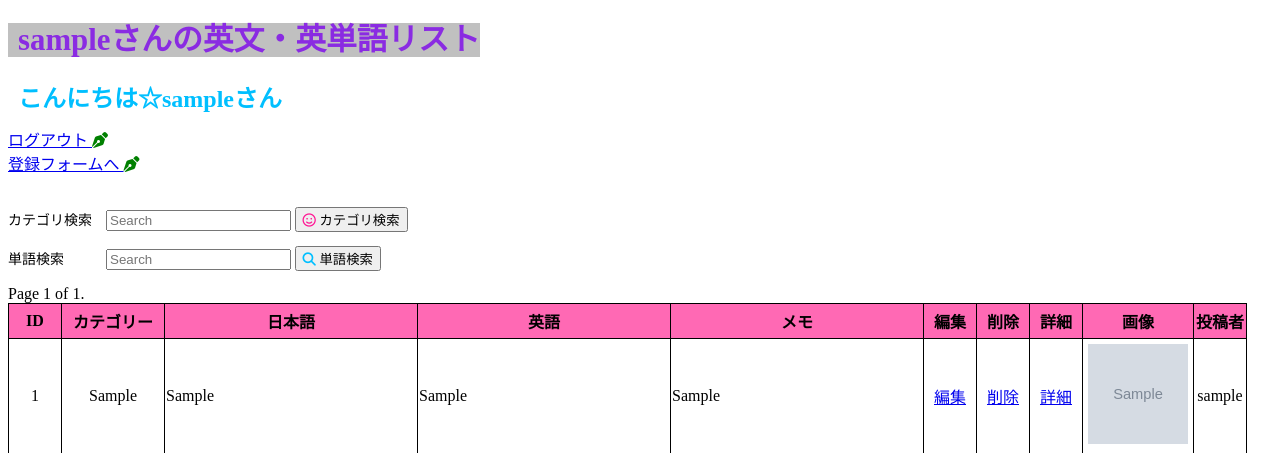
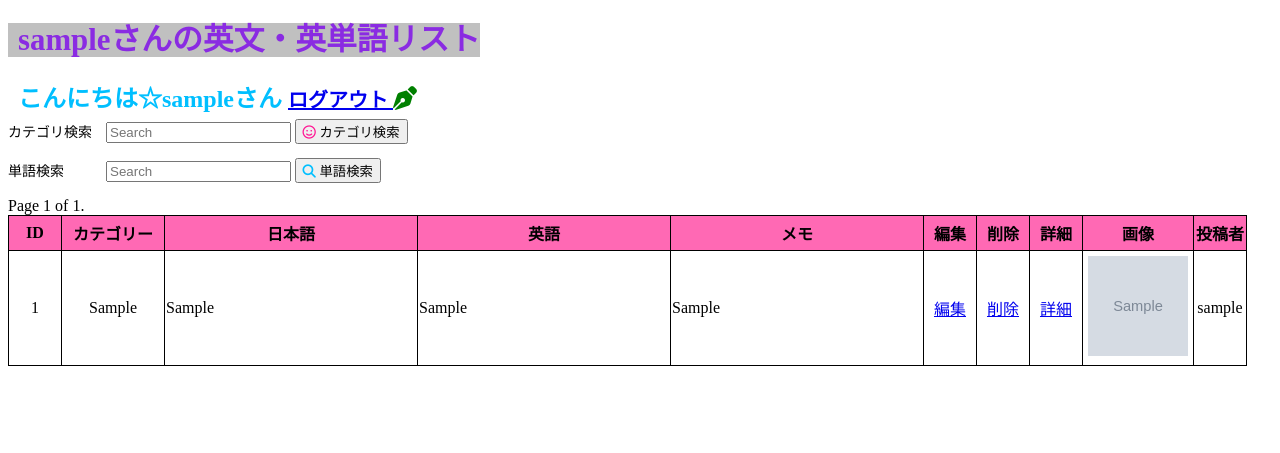
Before and after one commit to puji8493/english_list_rev2, a Django app: page /english_list/ in a window 1280 px wide. Shown: the top 453 px of the page. Run offline with Django 4.2, Linux system fonts and the light colour scheme; a user stored in the database is signed in; tables that the repository leaves empty hold one stand-in row (values such as "Sample post"); grey boxes marked "Sample" are stand-in pictures; some libraries are stand-ins or nearby versions.

Commit message:
html修正

```diff
--- a/english_list/static/english_list/css/style.css
+++ b/english_list/static/english_list/css/style.css
@@ -16,7 +16,7 @@ hi{
 h2{
     font-size: 1.5em;
     font-weight: bold;
-    height: 10px;
+    height: 20px;
     padding-left: 10px;
     color: deepskyblue;
 }
@@ -24,7 +24,7 @@ h3{
     font-size: 1.5em;
     font-weight: bold;
     color: hotpink;
-    height: 10px;
+    height: 20px;
     padding-left: 10px;
     color: deepskyblue;
 }
--- a/english_list/templates/english_list/list_word.html
+++ b/english_list/templates/english_list/list_word.html
@@ -11,15 +11,12 @@
     <p>{{message|safe}} </p>
     <P>{% if user.is_authenticated %}
         <hi>{{ user.get_username }}さんの英文・英単語リスト</hi>
-        <h2>こんにちは☆{{ user.get_username }}さん</h2><br>
-        <a href="{% url 'english_list:logout' %}"> ログアウト </a><i class="fa-solid fa-pen-nib fa-1x" style="color: green"></i><br>
+        <h2>こんにちは☆{{ user.get_username }}さん  <small><a href="{% url 'english_list:logout' %}"> ログアウト </a></small><i class="fa-solid fa-pen-nib fa-1x" style="color: green"></i><br></h2>
        {% else %}
         <hi>ようこそ　ゲストさん☆英文・英単語リスト</hi><br>
         <a href="{% url 'english_list:login' %}"> ログイン </a><i class="fa-solid fa-pen-nib fa-1x" style="color: green"></i><br>
+        <a href="{% url 'english_list:form_create_view' %}"> 登録フォームへ </a><i class="fa-solid fa-pen-nib fa-1x" style="color: green"></i><br>
        {% endif %}
-        <a href="{% url 'english_list:form_create_view' %}"> 登録フォームへ </a><i class="fa-solid fa-pen-nib fa-1x" style="color: green"></i><br>
-    <br>
-
 <form method="get" action="{% url 'english_list:list_word' %}" method="get">
   <p>カテゴリ検索　<input name="category" class="form-control me-2" type="search" type="text" placeholder="Search" aria-label="Search" value="{{category}}">
     <button class="btn btn-outline-primary" type="submit"><i class="fa-sharp fa-regular fa-face-smile" style="color: deeppink"></i> カテゴリ検索</button>
```
